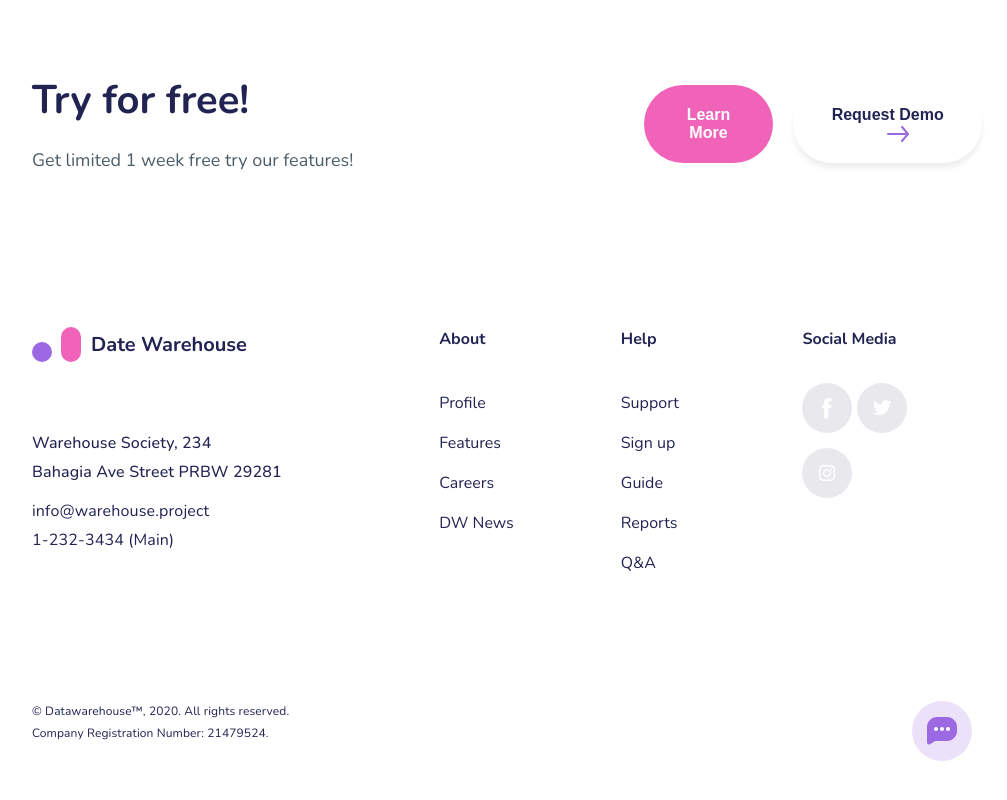
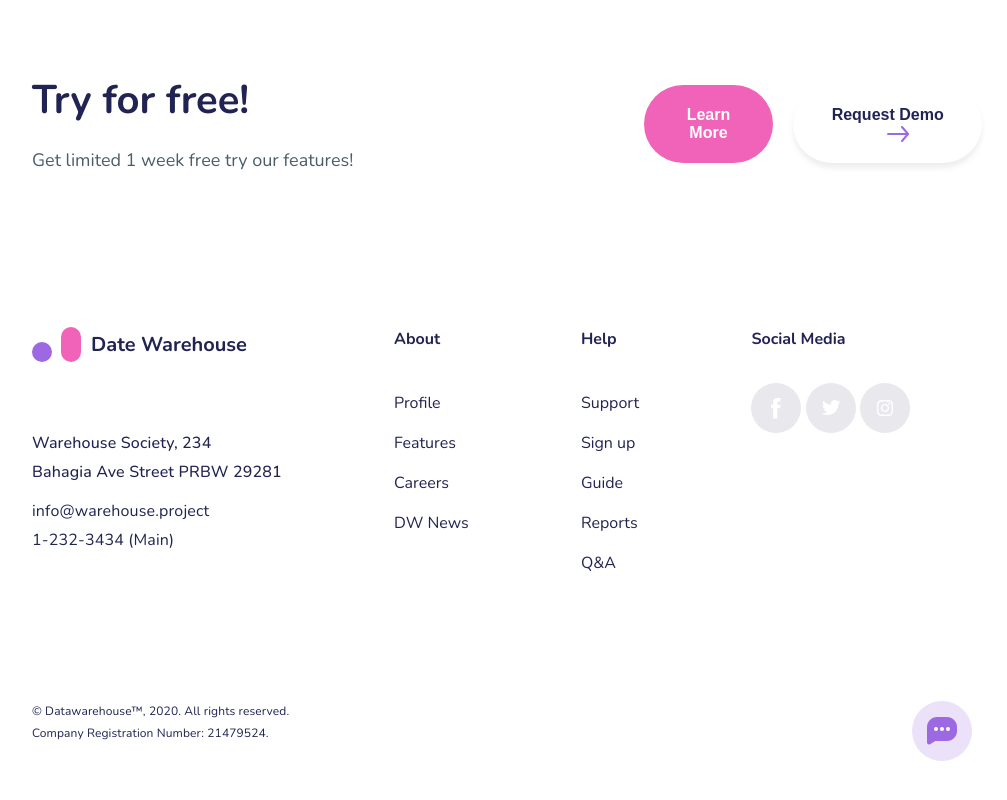
Before and after one commit to Ikar17/page_for_data_warehouse, a plain HTML site: page index.html in a window 1280 px wide. Shown: the part 3605-4405 px from the top of the page, without its empty margins (138-1145 px from the left). Drawn offline with nearby package versions, Linux system fonts and the light colour scheme; files whose address does not match are found by name.

Commit message:
update footer v1 - mobile version

```diff
--- a/styles/style.css
+++ b/styles/style.css
@@ -275,8 +275,8 @@ footer{
 
 .footer__offer{
     display: grid;
-    grid-template-columns: 52% 36%;
-    grid-gap:123px;
+    grid-template-rows: 2;
+    grid-gap: 40px;
 }
 
 .footer__btn{
@@ -286,6 +286,10 @@ footer{
 
 .footer__btn .btn:nth-of-type(1){
     margin-right: 20px;
+}
+
+.footer__btn .btn--white{
+    display:none;
 }
 
 .footer__offer__text h1{
@@ -304,10 +308,9 @@ footer{
 
 .footer__info{
     display: grid;
-    grid-template-columns: 38% 14% 14% 16%;
-    grid-gap:50px;
-    margin: 153px 0 0 0;
-
+    grid-template-areas: "b2 b3 b4";
+    grid-gap: 40px;
+    margin: 40px 0 0 50px;
 }
 
 .footer__info a{
@@ -315,6 +318,11 @@ footer{
     font-size: 16px;
     line-height: 250%;
     color: var(--dark-blue);
+}
+
+.footer__info__contact{
+    grid-area: b1;
+    display:none;
 }
 
 .footer__info__contact header{
@@ -345,9 +353,21 @@ footer{
     font-weight: 500;
 }
 
+.footer__info__about{
+    grid-area: b2;
+}
+
+.footer__info__help{
+    grid-area: b3;
+}
+
 .footer__info__about, .footer__info__help{
     display: flex;
     flex-direction: column;
+}
+
+.footer__info__media{
+    grid-area: b4;
 }
 
 .footer__info__about h3, .footer__info__help h3, .footer__info__media h3{
--- a/styles/tablet.css
+++ b/styles/tablet.css
@@ -114,3 +114,24 @@ nav .container .btn--mobile-menu{
 .features__list__item--4{
     background-image: url("img/bg/bg-f-4.svg"), url("img/bg/bg-f-4b.svg") ;
 }
+
+.footer__offer{
+    grid-template-columns: 52% 36%;
+    grid-gap:123px;
+}
+
+.footer__btn .btn--white{
+    display:initial;
+}
+
+.footer__info{
+    display: grid;
+    grid-template-areas: "b1 b2 b3 b4";
+    grid-gap:50px;
+    margin: 153px 0 0 0;
+
+}
+
+.footer__info__contact{
+    display:initial;
+}
```
